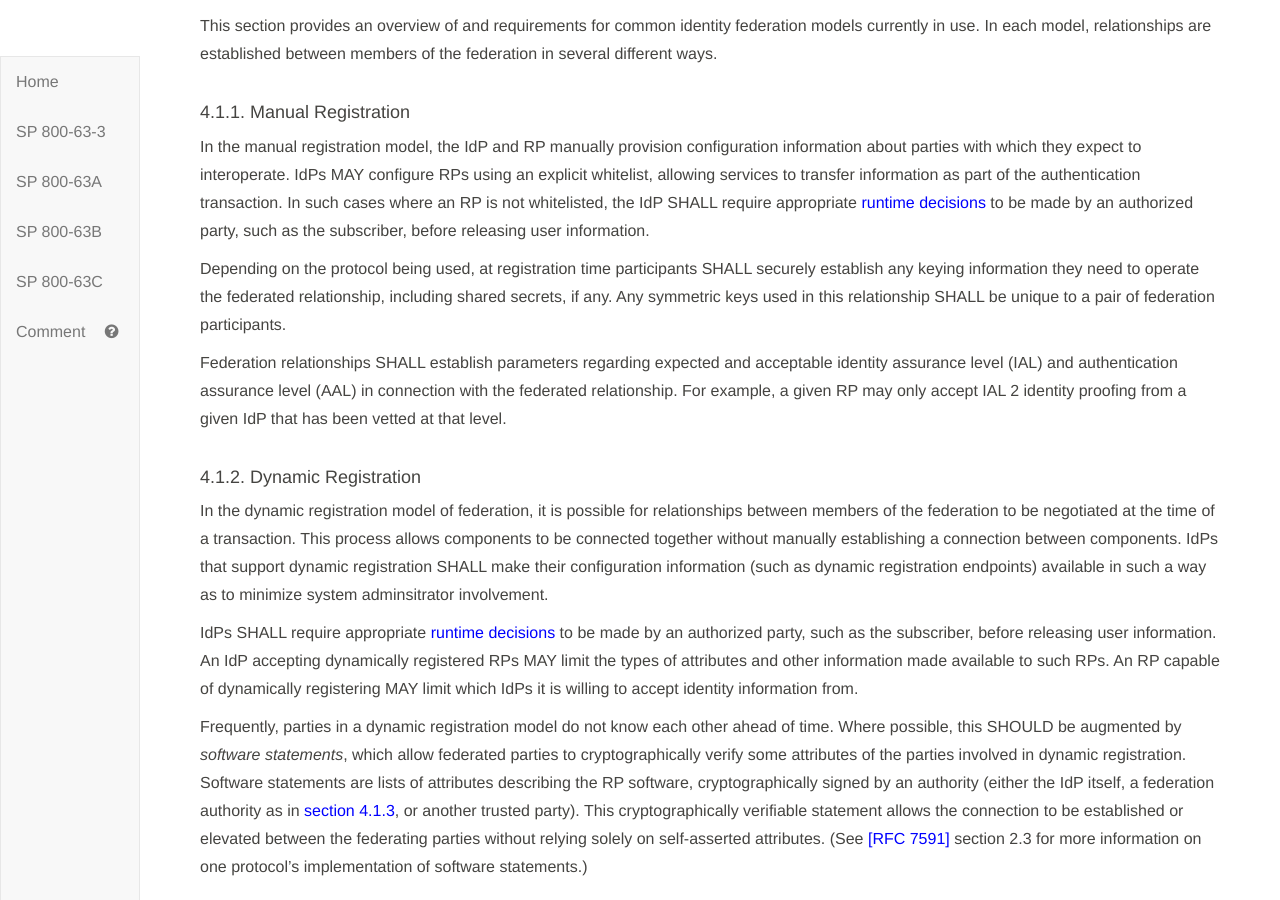
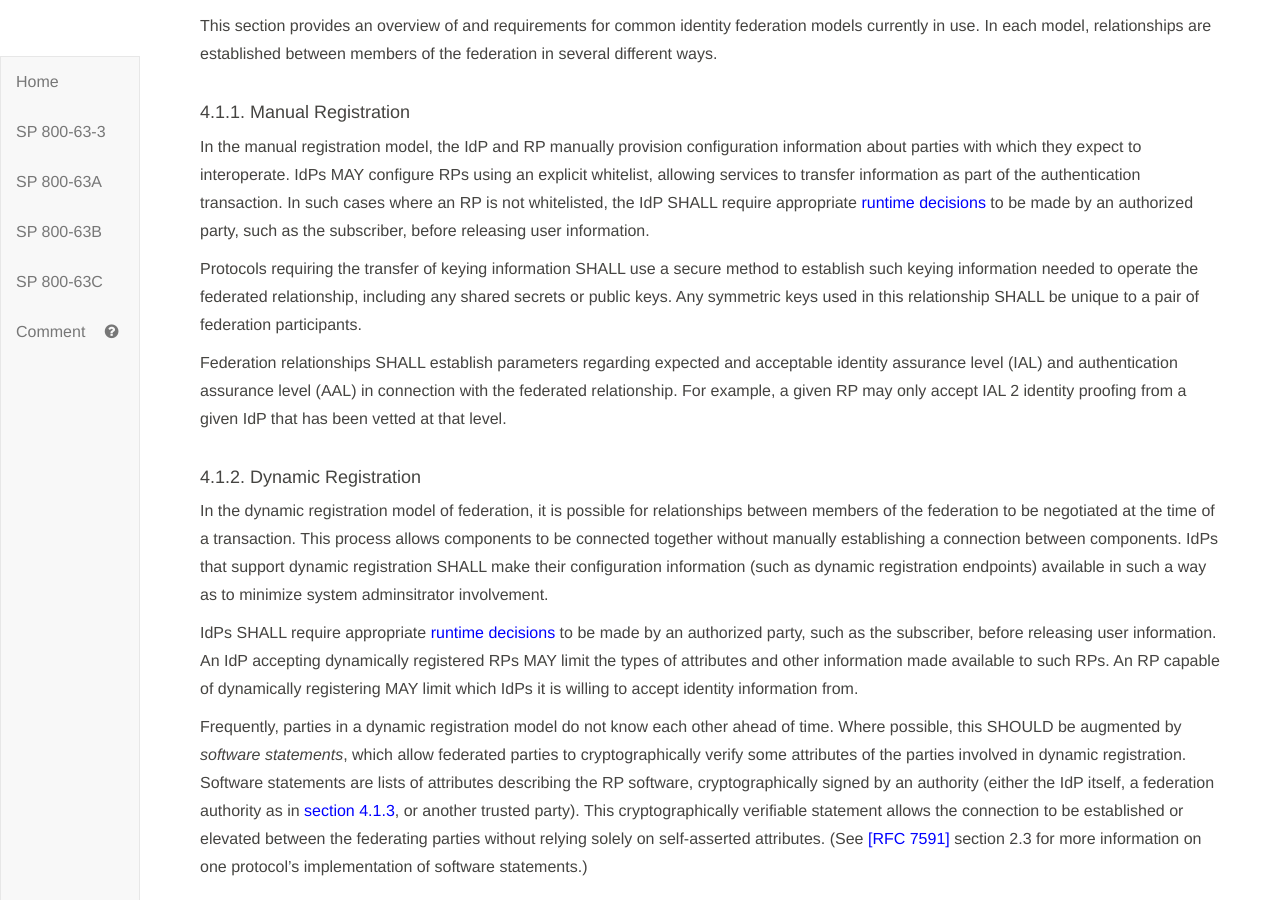
Before and after one commit to usnistgov/800-63-3, a Jekyll site: the page built from sp800-63c.md, in a window 1280 px wide and 900 px high, scrolled down 8016 px. Built offline with Jekyll 4.4.1, drawn with Linux system fonts in a browser that asks for light colours.

Commit message:
tweak keying language

```diff
--- a/sp800-63c/sec4_federation.md
+++ b/sp800-63c/sec4_federation.md
@@ -26,7 +26,7 @@ This section provides an overview of and requirements for common identity federa
 
 In the manual registration model, the IdP and RP manually provision configuration information about parties with which they expect to interoperate. IdPs MAY configure RPs using an explicit whitelist, allowing services to transfer information as part of the authentication transaction. In such cases where an RP is not whitelisted, the IdP SHALL require appropriate [runtime decisions](#runtime-decisions) to be made by an authorized party, such as the subscriber, before releasing user information.
 
-Depending on the protocol being used, at registration time participants SHALL securely establish any keying information they need to operate the federated relationship, including shared secrets, if any. Any symmetric keys used in this relationship SHALL be unique to a pair of federation participants.
+Protocols requiring the transfer of keying information SHALL use a secure method to establish such keying information needed to operate the federated relationship, including any shared secrets or public keys. Any symmetric keys used in this relationship SHALL be unique to a pair of federation participants.
 
 Federation relationships SHALL establish parameters regarding expected and acceptable identity assurance level (IAL) and authentication assurance level (AAL) in connection with the federated relationship. For example, a given RP may only accept IAL 2 identity proofing from a given IdP that has been vetted at that level.
 
```
